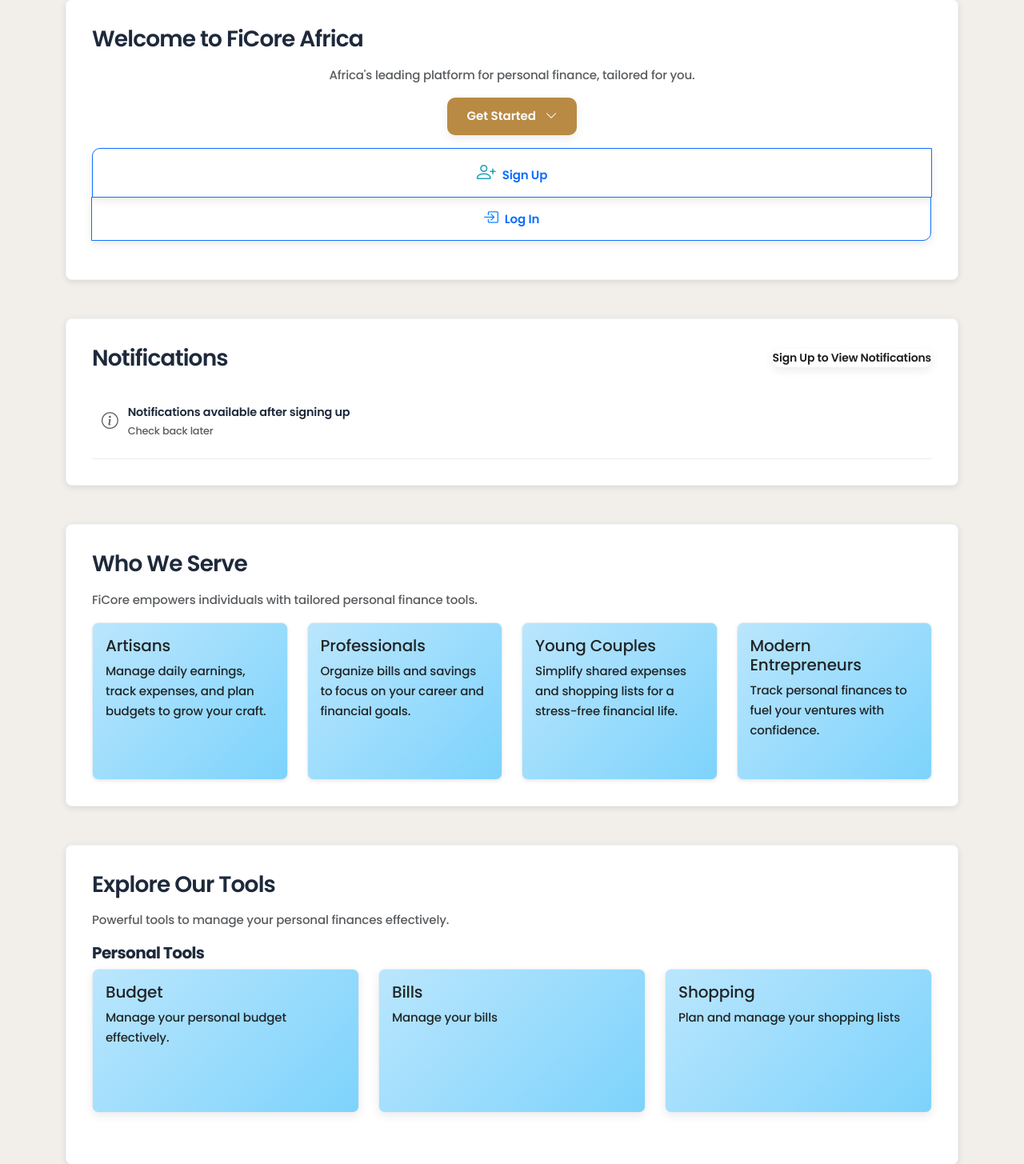
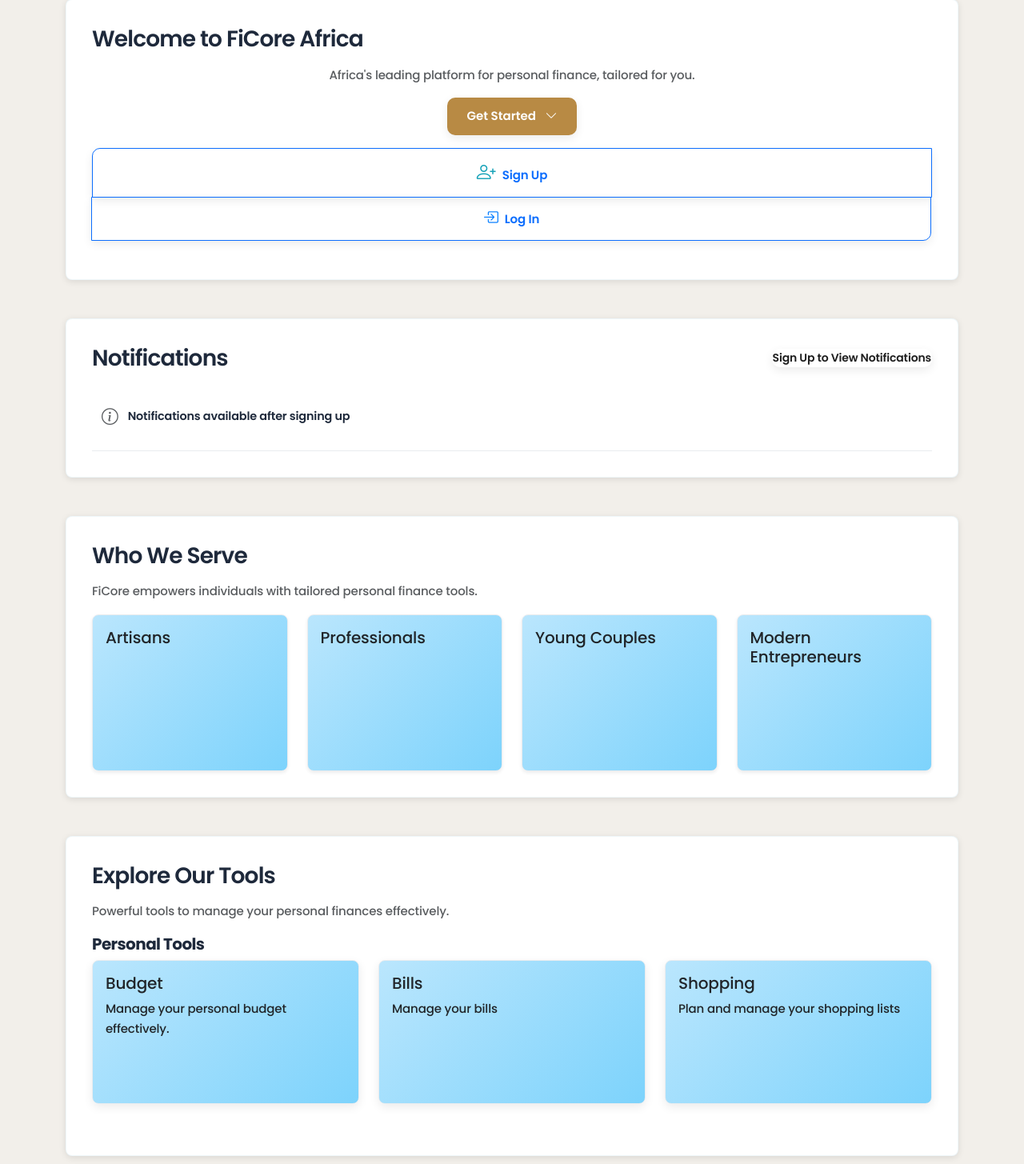
Before and after one commit to abumeemah/personal_finance, a Flask app: page /general/landing in a window 1280 px wide. Shown: the part 215-1670 px from the top of the page at 80% size. Run offline with Flask 3, Linux system fonts and the light colour scheme; parts of the project's set-up code (start-up, migrations or seed data) failed here and were passed over; some libraries are stand-ins or nearby versions.

Commit message:
Update landingpage.html

```diff
--- a/personal_finance/templates/general/landingpage.html
+++ b/personal_finance/templates/general/landingpage.html
@@ -41,7 +41,6 @@
                     </div>
                     <div class="notification-content">
                         <div class="notification-description fw-semibold">{{ t('general_notifications_unavailable', default='Notifications available after signing up') | e }}</div>
-                        <div class="notification-time text-muted">{{ t('general_check_back_later', default='Check back later') | e }}</div>
                     </div>
                 </div>
             </div>
@@ -58,7 +57,6 @@
                     <div class="card h-100 shadow-sm">
                         <div class="card-body">
                             <h5>{{ t('general_artisans', default='Artisans') | e }}</h5>
-                            <p>{{ t('general_artisans_desc', default='Manage daily earnings, track expenses, and plan budgets to grow your craft.') | e }}</p>
                         </div>
                     </div>
                 </a>
@@ -68,7 +66,6 @@
                     <div class="card h-100 shadow-sm">
                         <div class="card-body">
                             <h5>{{ t('general_professionals', default='Professionals') | e }}</h5>
-                            <p>{{ t('general_professionals_desc', default='Organize bills and savings to focus on your career and financial goals.') | e }}</p>
                         </div>
                     </div>
                 </a>
@@ -78,7 +75,6 @@
                     <div class="card h-100 shadow-sm">
                         <div class="card-body">
                             <h5>{{ t('general_young_couples', default='Young Couples') | e }}</h5>
-                            <p>{{ t('general_young_couples_desc', default='Simplify shared expenses and shopping lists for a stress-free financial life.') | e }}</p>
                         </div>
                     </div>
                 </a>
@@ -88,7 +84,6 @@
                     <div class="card h-100 shadow-sm">
                         <div class="card-body">
                             <h5>{{ t('general_modern_entrepreneurs', default='Modern Entrepreneurs') | e }}</h5>
-                            <p>{{ t('general_modern_entrepreneurs_desc', default='Track personal finances to fuel your ventures with confidence.') | e }}</p>
                         </div>
                     </div>
                 </a>
```
